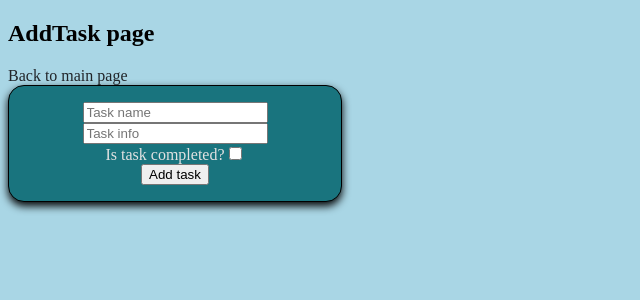
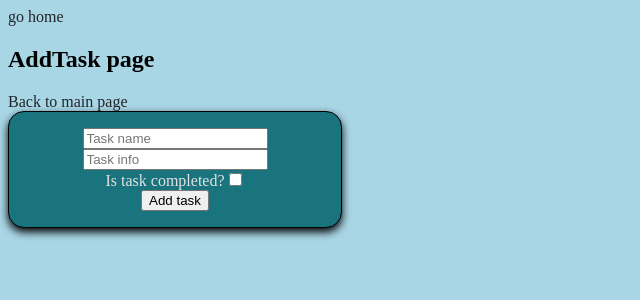
Before and after one commit to slysnek/liga-traineeship-project, a React (Create React App) app: page /add_task in a window 1280 px wide. Shown: the top 300 px of the page, without its empty margins (0-640 px from the left). Built offline with nearby package versions, Linux system fonts and the light colour scheme; the HTML template or start-up script is replaced by a standard one.

Commit message:
feat: add layout component

```diff
--- a/src/app/App.tsx
+++ b/src/app/App.tsx
@@ -1,17 +1,21 @@
-import { BrowserRouter, Route, Routes } from 'react-router-dom';
+import { BrowserRouter, Navigate, Route, Routes } from 'react-router-dom';
 import AddTask from 'pages/AddTask/AddTask';
 import EditTask from 'pages/EditTask/EditTask';
 import ShowTasks from 'pages/ShowTasks/ShowTasks';
 import NotFound from 'pages/NotFound/NotFound';
+import Layout from 'components/Layout/Layout';
 
 export function App() {
   return (
     <>
       <Routes>
-        <Route path="/" element={<ShowTasks />} />
-        <Route path="*" element={<NotFound />} />
-        <Route path="add_task" element={<AddTask />} />
-        <Route path="add_task/:id" element={<EditTask />} />
+        <Route element={<Layout />}>
+          <Route path="/" element={<ShowTasks />} />
+          <Route path="*" element={<Navigate to="not_found" replace={true} />} />
+          <Route path="not_found" element={<NotFound />} />
+          <Route path="add_task" element={<AddTask />} />
+          <Route path="add_task/:id" element={<EditTask />} />
+        </Route>
       </Routes>
     </>
   );
--- /dev/null
+++ b/src/components/Layout/Layout.tsx
@@ -0,0 +1,27 @@
+import { Link, Outlet, useSearchParams, useNavigate } from 'react-router-dom';
+
+const Layout = () => {
+  const navigate = useNavigate();
+
+  const [, setSearchParams] = useSearchParams();
+
+  const handleGoHome = () => {
+    setSearchParams({});
+    navigate('/');
+  };
+
+  return (
+    <>
+      <header>
+        <Link onClick={handleGoHome} to="/">
+          go home
+        </Link>
+      </header>
+      <main>
+        <Outlet />
+      </main>
+    </>
+  );
+};
+
+export default Layout;
```
Also changed, not shown: src/components/Layout/Layout.module.css (added).
